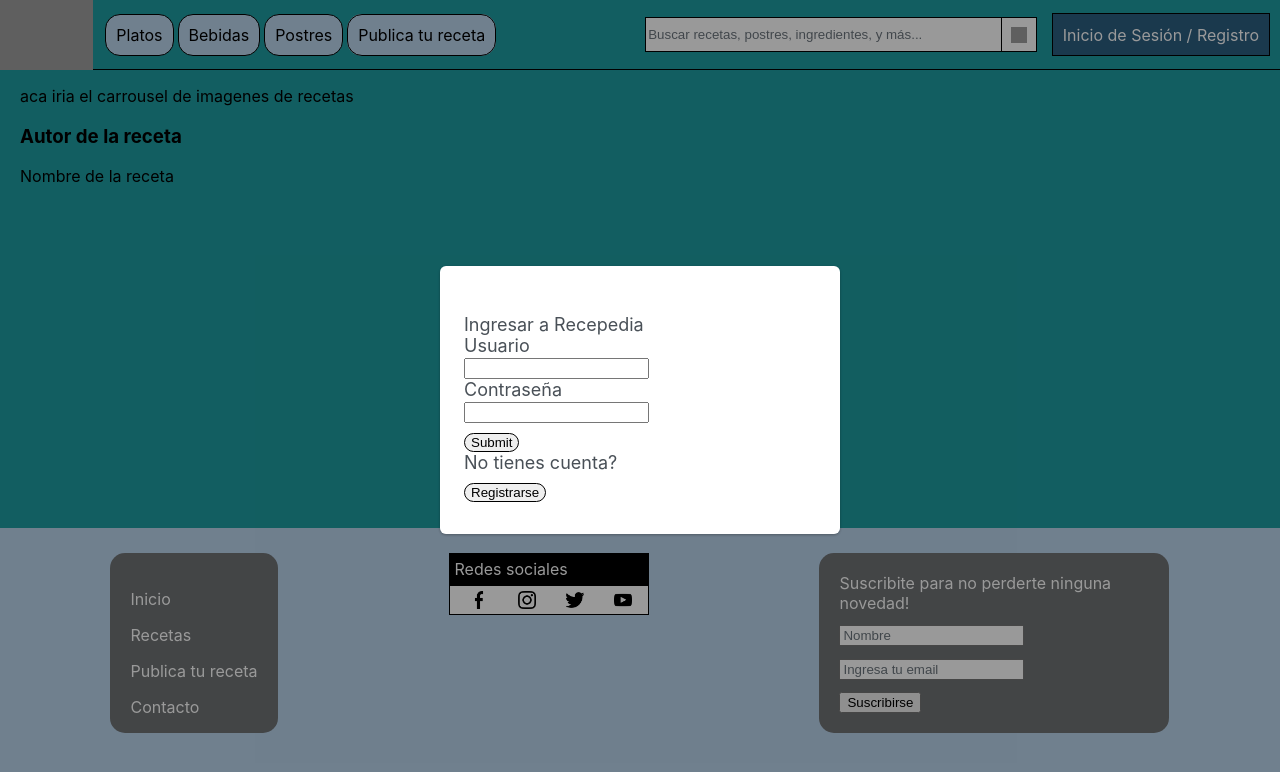
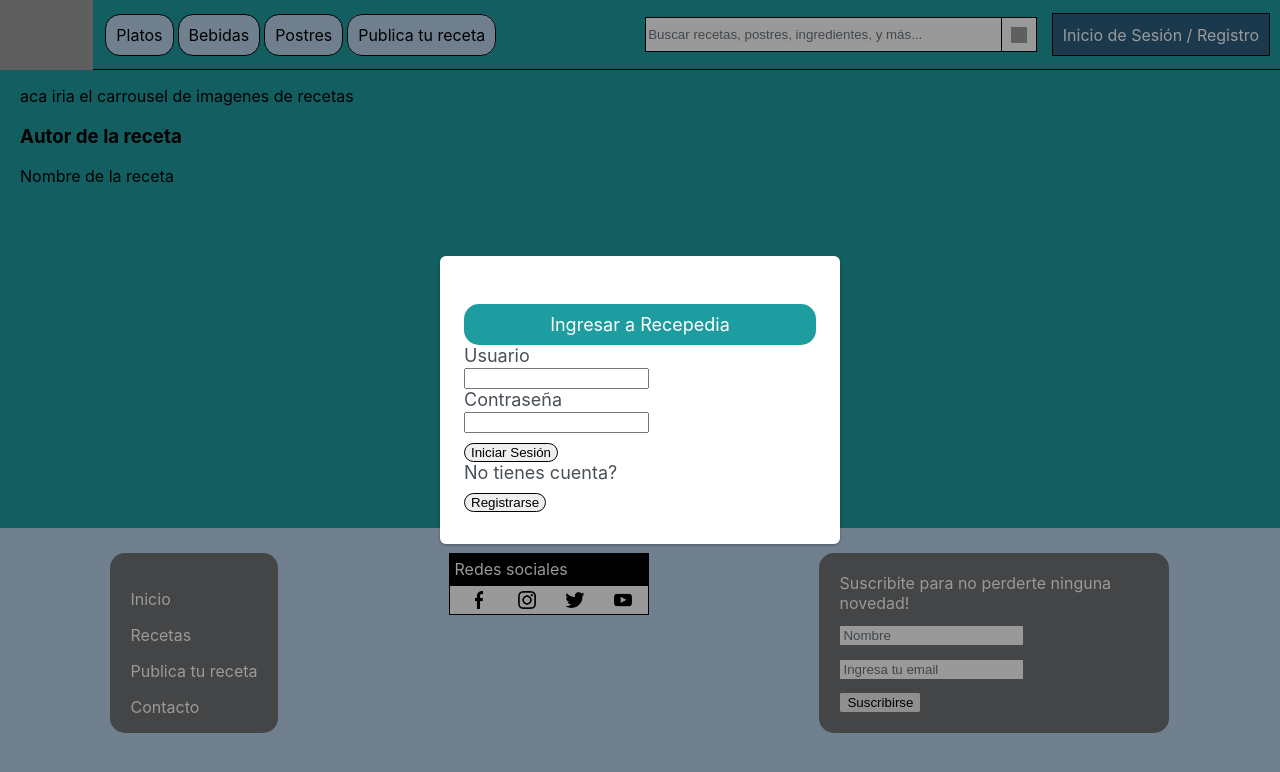
Before and after one commit to Buffer-Project/recetario, a React (Create React App) app: page / in a window 1280 px wide. Both pictures are taken after a click on the element "Inicio de Sesión / Registro". Shown: the top 772 px of the page. Built offline with nearby package versions, Linux system fonts and the light colour scheme; grey boxes are pictures that could not be loaded.

Commit message:
register/login +cambios

```diff
--- a/src/App.css
+++ b/src/App.css
@@ -417,3 +417,10 @@ header img {
   border-radius: 15px;
   max-height: 180px;
 }
+.Titulo-login {
+  padding: 10px;
+  background-color: rgb(30, 157, 161);
+  color: white;
+  border-radius: 15px;
+  text-align: center;
+  }
--- a/src/componentes/Header.js
+++ b/src/componentes/Header.js
@@ -13,7 +13,9 @@ export default function Header() {
 
    const [register, setRegister] = useState(true)
    const[newuser, setNewuser] = useState("")
+   const [newname, setNewname] = useState("")
    const[newpassword, setNewpassword] = useState("")
+   const[cnewpassword, setCnewpassword] = useState("")
    const[newmail, setNewmail] = useState("")
 
    const handleLogin = () => {
@@ -30,7 +32,12 @@ export default function Header() {
 
    const handleRegister = () => {
 
-   }
+         }
+
+   const loguearse = () => {
+      setVisible(true)
+      setRegister(true)
+         }
 
 
 
@@ -41,13 +48,13 @@ export default function Header() {
                register
                   ?
                   <div>
-                     <div> Ingresar a Recepedia</div>
+                     <div className='Titulo-login'> Ingresar a Recepedia</div>
                      <div>Usuario</div>
                      <input value={username} onChange={(event) => { setUsername(event.target.value) }} placeholder={""} />
                      <div>Contraseña</div>
                      <input type="password" value={password} onChange={(event) => { setPassword(event.target.value) }} placeholder={""}></input>
                      <button onClick={() => handleLogin()}>
-                        Submit
+                        Iniciar Sesión
                      </button>
                      No tienes cuenta?
                      <button onClick={() => setRegister(!register)}>
@@ -57,16 +64,18 @@ export default function Header() {
 
 
                   : <div>
-                     <div>Registrarse en Recepedia</div>
+                     <div className='Titulo-login'>Registrarse en Recepedia</div>
                      <div>Usuario</div>
                      <input value={newuser} onChange={(event) => { setNewuser(event.target.value) }} placeholder={""} />
+                     <div>Nombre</div>
+                     <input value={newname} onChange={(event) => { setNewname(event.target.value) }} placeholder={""} />
                      <div>Correo Electronico</div>
                      <input value={newmail} onChange={(event) => { setNewmail(event.target.value) }} placeholder={""} />
                      <div>Contraseña</div>
                      <input type="password" value={newpassword} onChange={(event) => { setNewpassword(event.target.value) }} placeholder={""}></input>
                      <div>Confirmar Contraseña</div>
-                     <input type="password" value={newpassword} onChange={(event) => { setNewpassword(event.target.value) }} placeholder={""}></input>
-                     <button onClick={() => handleRegister}>Submit</button>
+                     <input type="password" value={cnewpassword} onChange={(event) => { setCnewpassword(event.target.value) }} placeholder={""}></input>
+                     <button onClick={() => handleRegister}>Registarte</button>
                      Tienes cuenta?
                      <button onClick={() => setRegister(!register)}>
                         Volver atras
@@ -102,7 +111,7 @@ export default function Header() {
                   <img src="https://encrypted-tbn0.gstatic.com/images?q=tbn:ANd9GcSrBPjW-HJAeJyvcXBJcZ-VspgyqXvfs-Nd4Kz3wug04w&s" alt="lupa"></img>
                </div>
             </div>
-            <div onClick={() => setVisible(true)} id="boton_login-register">
+            <div onClick={() => loguearse()} id="boton_login-register">
                {!user.name ? "Inicio de Sesión / Registro" : "Hola, " + user.name + "!"}
             </div>
          </nav>
--- a/src/componentes/Usuarios.json
+++ b/src/componentes/Usuarios.json
@@ -1,30 +1,24 @@
 [
     {
-        "id":1,
-        "name":"Franco",
-        "username":"FrancoR",
-        "password":"papita"
+        "newname": "Franco",
+        "username": "FrancoR",
+        "password": "papita"
+    },
+    {
+        "newname": "Lucia",
+        "username": "elquokki",
+        "password": "12345678"
+    },
+    {
+        "newname": "Jose",
+        "username": "pepe",
+        "password": "soypepe"
+    },
+    {
+        "newname": "Juan",
+        "username": "juancho",
+        "password": "soyjuan"
+    }
 
-    },
 
-    {
-        "id":2,
-        "name":"Lucia",
-        "username":"elquokki",
-        "password":"12345678"
-    },
-
-    {
-        "id":3,
-        "name":"Jose",
-        "username":"pepe",
-        "password":"soypepe"
-    },
-
-    {
-        "id":4,
-        "name":"Juan",
-        "username":"juancho",
-        "password":"soyjuan"
-    }
 ]
```
